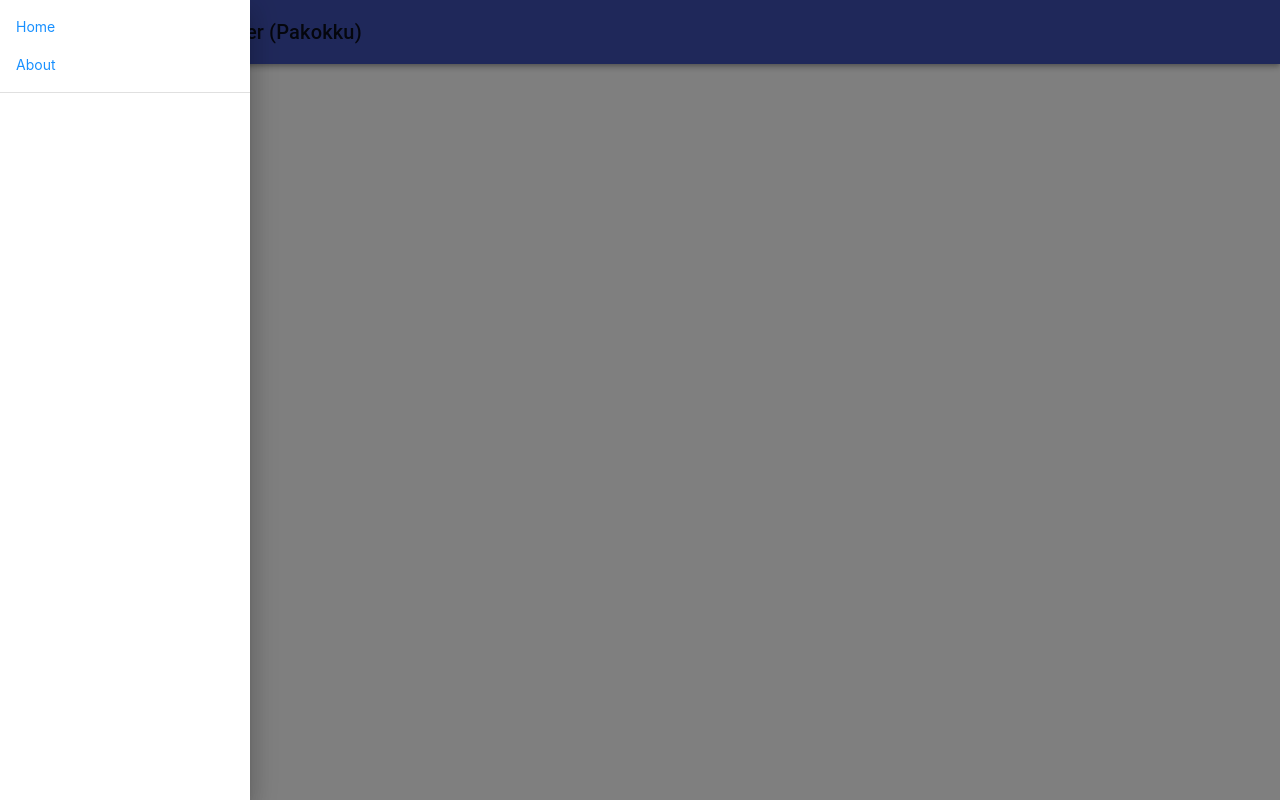
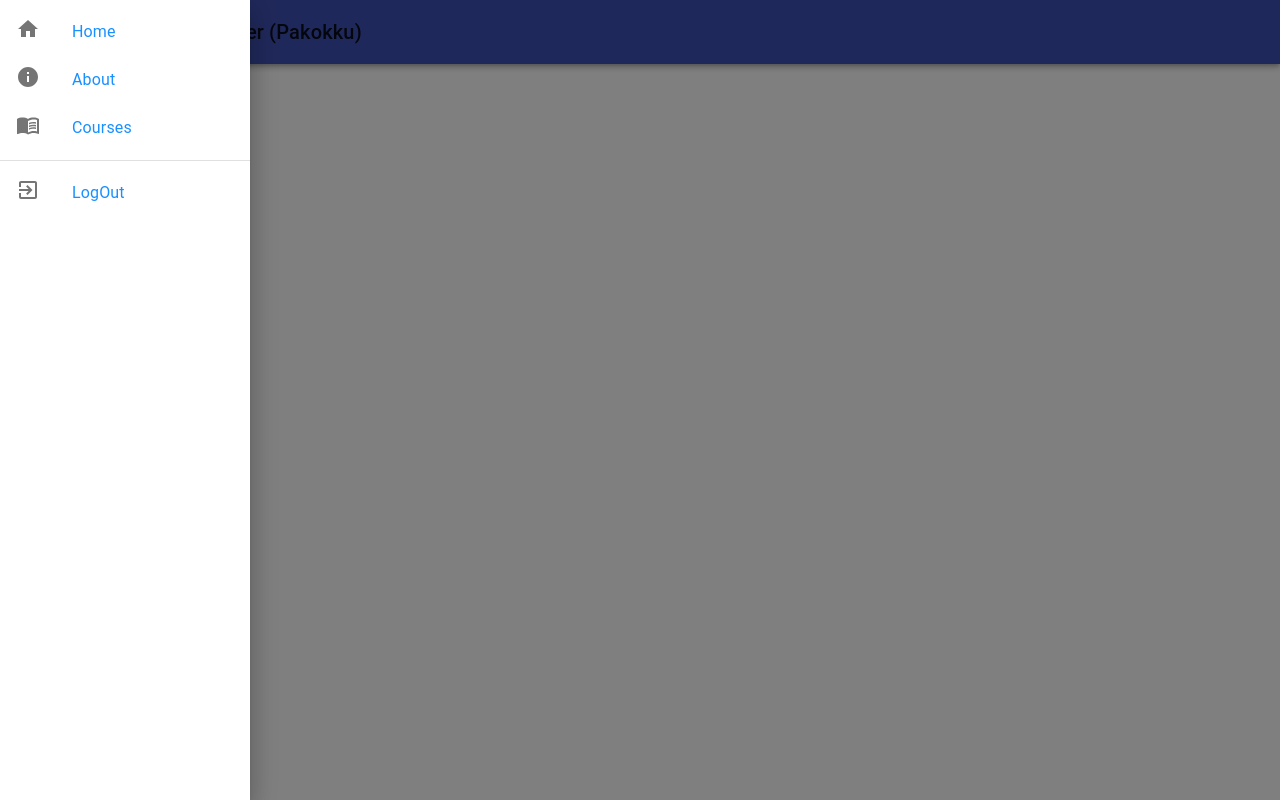
Before and after one commit to lwinmoehein/Magic-Eye-Web, a React (Create React App) app: page /courses in a window 1280 px wide. Both pictures are taken after a click on the button "open drawer". Built offline with nearby package versions, Linux system fonts and the light colour scheme.

Commit message:
done:layouting

```diff
--- a/src/App.js
+++ b/src/App.js
@@ -2,10 +2,7 @@
 import React from 'react';
 import ToolbarComponent from "./components/Toolbar/Toolbar";
 import DrawerComponent from "./components/Drawer/Drawer";
-import Home from './pages/Home';
-import About from './pages/About';
-
-import { BrowserRouter, Route, Switch } from 'react-router-dom';
+import Routes from './Routes';
 
 
 class App extends React.Component {
@@ -29,22 +26,19 @@ class App extends React.Component {
   };
 
 
-   render(){
-     return (
+  render() {
+    return (
       <div className="App">
         <ToolbarComponent openDrawerHandler={this.openDrawer} />
         <DrawerComponent
           left={this.state.left}
           toggleDrawerHandler={this.toggleDrawer}
         />
-        <Switch>
-             <Route path='/' component={Home} />
-             <Route path='/about' component={About} />
-        </Switch>
+        <Routes/>
       </div>
     );
 
-   }
+  }
 }
 
 export default App;
--- /dev/null
+++ b/src/Routes.js
@@ -0,0 +1,24 @@
+    import React from 'react'
+    import Home from './pages/Home'
+    import About from './pages/About'
+    import Courses from './pages/Courses'
+    import { Route,Switch } from "react-router-dom"
+
+
+    function Routes() {
+        return (
+            <Switch>
+                <Route path="/about">
+                <About />
+                </Route>
+                <Route path="/courses">
+                <Courses />
+                </Route>
+                <Route path="/">
+                <Home />
+                </Route>
+          </Switch>
+        )
+    }
+
+    export default Routes
--- a/src/components/Drawer/Drawer.js
+++ b/src/components/Drawer/Drawer.js
@@ -8,8 +8,12 @@ import {
   ListItemText,
   Divider
 } from "@material-ui/core";
-import InboxIcon from "@material-ui/icons/MoveToInbox";
-import MailIcon from "@material-ui/icons/Mail";
+
+import HomeIcon from "@material-ui/icons/Home";
+import InfoIcon from '@material-ui/icons/Info';
+import MenuBookIcon from '@material-ui/icons/MenuBook';
+import ExitToAppIcon from '@material-ui/icons/ExitToApp';
+
 import { Link } from 'react-router-dom';
 
 
@@ -41,19 +45,40 @@ class DrawerComponent extends React.Component {
 
             <ListItem button key={"Home"}>
               <Link to="/">
-                   Home
+                  <ListItemIcon><HomeIcon/></ListItemIcon>
+              </Link>
+              <Link to="/">
+                  <ListItemText primary="Home"/>
               </Link>
             </ListItem>
             <ListItem button key={"About"}>
               <Link to="/about">
-                  About
-              </Link>
+                    <ListItemIcon><InfoIcon/></ListItemIcon>
+                </Link>
+                <Link to="/about">
+                    <ListItemText primary="About"/>
+                </Link>
+            </ListItem>
+            <ListItem button key={"Courses"}>
+               <Link to="/courses">
+                    <ListItemIcon><MenuBookIcon/></ListItemIcon>
+                </Link>
+                <Link to="/courses">
+                    <ListItemText primary="Courses"/>
+                </Link>
             </ListItem>
 
         </List>
         <Divider />
         <List>
-
+            <ListItem button key={"Logout"}>
+                  <Link to="/logout">
+                        <ListItemIcon><ExitToAppIcon/></ListItemIcon>
+                    </Link>
+                    <Link to="/logout">
+                        <ListItemText primary="LogOut"/>
+                    </Link>
+            </ListItem>
         </List>
       </div>
     );
--- /dev/null
+++ b/src/pages/Courses.js
@@ -0,0 +1,11 @@
+import React from 'react'
+
+function Courses() {
+    return (
+        <div>
+            this is courses
+        </div>
+    )
+}
+
+export default Courses
```
Also changed, not shown: src/routes.js (deleted, +0 -15 lines).
